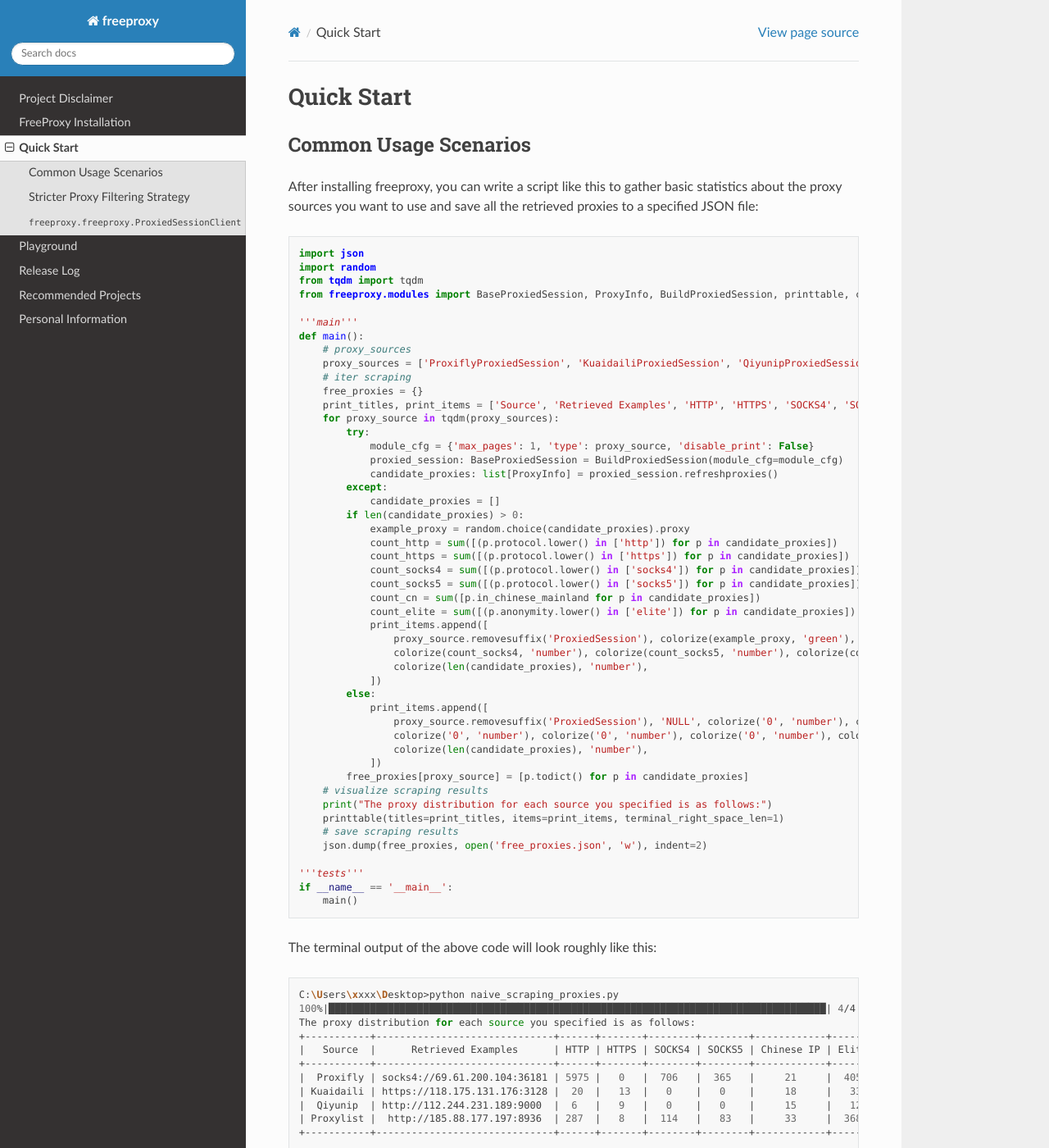
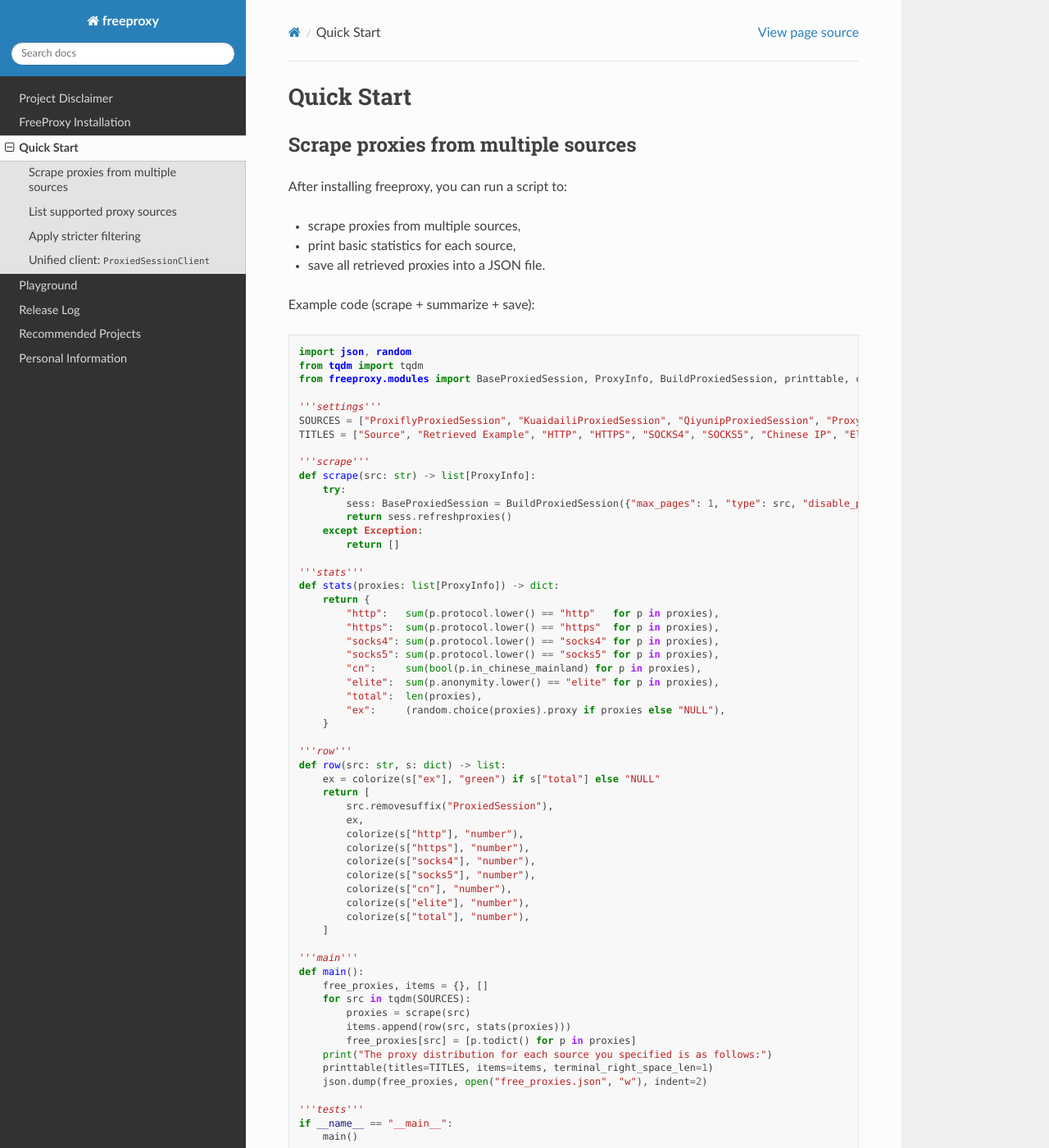
Before and after one commit to CharlesPikachu/freeproxy, a Sphinx documentation site: the page built from docs/Quickstart.md, in a window 1280 px wide and 1400 px high. Shown: the whole window at 82% size. Built offline with Sphinx 7.4.7 and the Read the Docs theme 3.1.0, drawn with Linux system fonts in a browser that asks for light colours; some of the changed text lies outside the part shown.

Commit message:
update docs

````diff
--- a/docs/Quickstart.md
+++ b/docs/Quickstart.md
@@ -1,79 +1,96 @@
 # Quick Start
 
-#### Common Usage Scenarios
+#### Scrape proxies from multiple sources
 
-After installing freeproxy, you can write a script like this to gather basic statistics about the proxy sources you want to use and save all the retrieved proxies to a specified JSON file:
+After installing freeproxy, you can run a script to:
+
+- scrape proxies from multiple sources,
+- print basic statistics for each source,
+- save all retrieved proxies into a JSON file.
+
+Example code (scrape + summarize + save):
 
 ```python
-import json
-import random
+import json, random
 from tqdm import tqdm
 from freeproxy.modules import BaseProxiedSession, ProxyInfo, BuildProxiedSession, printtable, colorize
 
+'''settings'''
+SOURCES = ["ProxiflyProxiedSession", "KuaidailiProxiedSession", "QiyunipProxiedSession", "ProxylistProxiedSession"]
+TITLES = ["Source", "Retrieved Example", "HTTP", "HTTPS", "SOCKS4", "SOCKS5", "Chinese IP", "Elite", "Total"]
+
+'''scrape'''
+def scrape(src: str) -> list[ProxyInfo]:
+    try:
+        sess: BaseProxiedSession = BuildProxiedSession({"max_pages": 1, "type": src, "disable_print": False})
+        return sess.refreshproxies()
+    except Exception:
+        return []
+
+'''stats'''
+def stats(proxies: list[ProxyInfo]) -> dict:
+    return {
+        "http":   sum(p.protocol.lower() == "http"   for p in proxies),
+        "https":  sum(p.protocol.lower() == "https"  for p in proxies),
+        "socks4": sum(p.protocol.lower() == "socks4" for p in proxies),
+        "socks5": sum(p.protocol.lower() == "socks5" for p in proxies),
+        "cn":     sum(bool(p.in_chinese_mainland) for p in proxies),
+        "elite":  sum(p.anonymity.lower() == "elite" for p in proxies),
+        "total":  len(proxies),
+        "ex":     (random.choice(proxies).proxy if proxies else "NULL"),
+    }
+
+'''row'''
+def row(src: str, s: dict) -> list:
+    ex = colorize(s["ex"], "green") if s["total"] else "NULL"
+    return [
+        src.removesuffix("ProxiedSession"),
+        ex,
+        colorize(s["http"], "number"),
+        colorize(s["https"], "number"),
+        colorize(s["socks4"], "number"),
+        colorize(s["socks5"], "number"),
+        colorize(s["cn"], "number"),
+        colorize(s["elite"], "number"),
+        colorize(s["total"], "number"),
+    ]
+
 '''main'''
 def main():
-    # proxy_sources
-    proxy_sources = ['ProxiflyProxiedSession', 'KuaidailiProxiedSession', 'QiyunipProxiedSession', 'ProxylistProxiedSession']
-    # iter scraping
-    free_proxies = {}
-    print_titles, print_items = ['Source', 'Retrieved Examples', 'HTTP', 'HTTPS', 'SOCKS4', 'SOCKS5', 'Chinese IP', 'Elite', 'Total'], []
-    for proxy_source in tqdm(proxy_sources):
-        try:
-            module_cfg = {'max_pages': 1, 'type': proxy_source, 'disable_print': False}
-            proxied_session: BaseProxiedSession = BuildProxiedSession(module_cfg=module_cfg)
-            candidate_proxies: list[ProxyInfo] = proxied_session.refreshproxies()
-        except:
-            candidate_proxies = []
-        if len(candidate_proxies) > 0:
-            example_proxy = random.choice(candidate_proxies).proxy
-            count_http = sum([(p.protocol.lower() in ['http']) for p in candidate_proxies])
-            count_https = sum([(p.protocol.lower() in ['https']) for p in candidate_proxies])
-            count_socks4 = sum([(p.protocol.lower() in ['socks4']) for p in candidate_proxies])
-            count_socks5 = sum([(p.protocol.lower() in ['socks5']) for p in candidate_proxies])
-            count_cn = sum([p.in_chinese_mainland for p in candidate_proxies])
-            count_elite = sum([(p.anonymity.lower() in ['elite']) for p in candidate_proxies])
-            print_items.append([
-                proxy_source.removesuffix('ProxiedSession'), colorize(example_proxy, 'green'), colorize(count_http, 'number'), colorize(count_https, 'number'),
-                colorize(count_socks4, 'number'), colorize(count_socks5, 'number'), colorize(count_cn, 'number'), colorize(count_elite, 'number'),
-                colorize(len(candidate_proxies), 'number'),
-            ])
-        else:
-            print_items.append([
-                proxy_source.removesuffix('ProxiedSession'), 'NULL', colorize('0', 'number'), colorize('0', 'number'),
-                colorize('0', 'number'), colorize('0', 'number'), colorize('0', 'number'), colorize('0', 'number'),
-                colorize(len(candidate_proxies), 'number'),
-            ])
-        free_proxies[proxy_source] = [p.todict() for p in candidate_proxies]
-    # visualize scraping results
+    free_proxies, items = {}, []
+    for src in tqdm(SOURCES):
+        proxies = scrape(src)
+        items.append(row(src, stats(proxies)))
+        free_proxies[src] = [p.todict() for p in proxies]
     print("The proxy distribution for each source you specified is as follows:")
-    printtable(titles=print_titles, items=print_items, terminal_right_space_len=1)
-    # save scraping results
-    json.dump(free_proxies, open('free_proxies.json', 'w'), indent=2)
+    printtable(titles=TITLES, items=items, terminal_right_space_len=1)
+    json.dump(free_proxies, open("free_proxies.json", "w"), indent=2)
 
 '''tests'''
-if __name__ == '__main__':
+if __name__ == "__main__":
     main()
 ```
 
-The terminal output of the above code will look roughly like this:
+Example output (terminal):
 
 ```bash
-C:\Users\xxxx\Desktop>python naive_scraping_proxies.py
-100%|████████████████████████████████████████████████████████████████████████████████████| 4/4 [00:37<00:00,  9.38s/it]
+C:\Users\Charles\Desktop>python test.py
+KuaidailiProxiedSession >>> adding country_code: 37it [00:05,  6.57it/s]                 | 1/4 [00:18<00:56, 18.95s/it]
+100%|████████████████████████████████████████████████████████████████████████████████████| 4/4 [00:28<00:00,  7.17s/it]
 The proxy distribution for each source you specified is as follows:
-+-----------+------------------------------+------+-------+--------+--------+------------+-------+-------+
-|   Source  |      Retrieved Examples      | HTTP | HTTPS | SOCKS4 | SOCKS5 | Chinese IP | Elite | Total |
-+-----------+------------------------------+------+-------+--------+--------+------------+-------+-------+
-|  Proxifly | socks4://69.61.200.104:36181 | 5975 |   0   |  706   |  365   |     21     |  4052 |  7046 |
-| Kuaidaili | https://118.175.131.176:3128 |  20  |   13  |   0    |   0    |     18     |   33  |   33  |
-|  Qiyunip  | http://112.244.231.189:9000  |  6   |   9   |   0    |   0    |     15     |   12  |   15  |
-| Proxylist |  http://185.88.177.197:8936  | 287  |   8   |  114   |   83   |     33     |  368  |  492  |
-+-----------+------------------------------+------+-------+--------+--------+------------+-------+-------+
++-----------+-------------------------------+------+-------+--------+--------+------------+-------+-------+
+|   Source  |       Retrieved Example       | HTTP | HTTPS | SOCKS4 | SOCKS5 | Chinese IP | Elite | Total |
++-----------+-------------------------------+------+-------+--------+--------+------------+-------+-------+
+|  Proxifly |   http://195.231.69.203:443   | 5112 |   0   |  1043  |  477   |     48     |  2157 |  6632 |
+| Kuaidaili |   http://113.45.158.25:3128   |  20  |   13  |   0    |   0    |     19     |   33  |   33  |
+|  Qiyunip  |   https://114.103.88.18:8089  |  6   |   9   |   0    |   0    |     15     |   14  |   15  |
+| Proxylist | socks4://184.181.217.206:4145 | 420  |   59  |  182   |  156   |     54     |  699  |  817  |
++-----------+-------------------------------+------+-------+--------+--------+------------+-------+-------+
 ```
 
-All proxies will be saved to `free_proxies.json` in the current directory, in a format similar to this:
+All proxies are saved to `free_proxies.json` in the current directory, e.g.:
 
-```
+```python
 {
   "KuaidailiProxiedSession": [
     {
@@ -93,165 +110,164 @@
       "failed_connection_default_timeout": 3600000,
       "created_at": "2025-12-03T12:43:25.018208",
       "extra": {}
-    },
-    ...
+    }
   ],
-  "ProxiflyProxiedSession": [...],
-  "QiyunipProxiedSession": [...],
-  "ProxylistProxiedSession": [...],
+  "ProxiflyProxiedSession": [],
+  "QiyunipProxiedSession": [],
+  "ProxylistProxiedSession": []
 }
 ```
 
-In the above code, you can also set the `max_pages` argument to a larger value to obtain a larger number of high-quality proxies.
+*Tip: Increase `max_pages` to fetch more proxies from each source.*
 
-You can also enter the following command in the terminal to list all proxy sources supported by your current version of freeproxy:
+#### List supported proxy sources
+
+To list all proxy sources supported by your current freeproxy version:
 
 ```bash
 python -c "from freeproxy.modules import ProxiedSessionBuilder; print(ProxiedSessionBuilder.REGISTERED_MODULES.keys())"
 ```
 
-Sample output is as follows:
+Example output:
 
-```python
+```bash
 dict_keys([
-  'ProxiflyProxiedSession', 'FreeproxylistProxiedSession', 'IhuanProxiedSession', 'IP89ProxiedSession', 'IP3366ProxiedSession',
-  'KuaidailiProxiedSession', 'KxdailiProxiedSession', 'ProxydailyProxiedSession', 'ProxydbProxiedSession', 'ProxyhubProxiedSession',
-  'ProxylistProxiedSession', 'QiyunipProxiedSession', 'SpysoneProxiedSession', 'Tomcat1235ProxiedSession'
+  'ProxiflyProxiedSession', 'FreeproxylistProxiedSession', 'IhuanProxiedSession', 'IP89ProxiedSession',
+  'IP3366ProxiedSession', 'KuaidailiProxiedSession', 'KxdailiProxiedSession', 'ProxydailyProxiedSession',
+  'ProxydbProxiedSession', 'ProxyhubProxiedSession', 'ProxylistProxiedSession', 'QiyunipProxiedSession',
+  'SpysoneProxiedSession', 'Tomcat1235ProxiedSession', 'DatabayProxiedSession', 'FineProxyProxiedSession',
+  'IPLocateProxiedSession', 'JiliuipProxiedSession', 'TheSpeedXProxiedSession', 'GeonodeProxiedSession',
+  'FreeProxyDBProxiedSession', 'ProxyScrapeProxiedSession'
 ])
 ```
 
-#### Stricter Proxy Filtering Strategy
+#### Apply stricter filtering
 
-By default, freeproxy fetches all proxies provided by the specified free proxy sources, only validating their format and performing simple de-duplication.
-If you want to further filter the crawled proxies to obtain a higher-quality proxy pool, you can do so by setting the `filter_rule` argument.
+By default, freeproxy:
 
-For example, if you want to ensure that the proxy IPs are located in mainland China, you can do the following:
+- validates proxy format,
+- de-duplicates results,
+- does not aggressively filter by geography/anonymity/speed unless you specify rules.
+
+You can enforce stricter filtering by passing `filter_rule`.
+
+Common fields in filter_rule:
+
+- `country_code`: *e.g.*, `['CN']`, `['US']`
+- `anonymity`: `elite`, `anonymous`, `transparent` (string or list)
+- `protocol`: `http`, `https`, `socks4`, `socks5` (string or list)
+- `max_tcp_ms`: maximum TCP connect latency (ms)
+- `max_http_ms`: maximum HTTP request latency to `test_url` (ms)
+
+Example A: only mainland China proxies
 
 ```python
 from freeproxy.modules.proxies import IP3366ProxiedSession
 
-ip3366_session = IP3366ProxiedSession(filter_rule={'country_code': ['CN']})
-ip3366_session.refreshproxies()
-# all obtained proxies can be accessed by `ip3366_session.candidate_proxies`
-print(ip3366_session.getrandomproxy(proxy_format='freeproxy'))
+sess = IP3366ProxiedSession(filter_rule={"country_code": ["CN"]})
+sess.refreshproxies()
+print(sess.getrandomproxy(proxy_format="freeproxy"))
 ```
 
-Sample output is as follows:
-
-```python
-ProxyInfo(
-  source='IP3366ProxiedSession',
-  protocol='https',
-  ip='114.231.82.145',
-  port='8888',
-  country_code='CN',
-  in_chinese_mainland=True,
-  anonymity='elite',
-  delay=3000,
-  test_timeout=5,
-  test_url='http://www.baidu.com',
-  test_headers={'User-Agent': 'Mozilla/5.0 (Windows NT 10.0; Win64; x64) AppleWebKit/537.36 (KHTML, like Gecko) Chrome/124.0.0.0 Safari/537.36'},
-  failed_connection_default_timeout=3600000,
-  created_at=datetime.datetime(2025, 12, 3, 14, 3, 42, 535847),
-  extra={}
-)
-```
-
-If you want high-anonymity proxies whose addresses are in the United States, you can do the following:
+Example B: US + elite anonymity
 
 ```python
 from freeproxy.modules.proxies import SpysoneProxiedSession
 
-spy_session = SpysoneProxiedSession(filter_rule={'anonymity': ['elite'], 'country_code': ['US']})
-spy_session.refreshproxies()
-# all obtained proxies can be accessed by `spy_session.candidate_proxies`
-print(spy_session.getrandomproxy(proxy_format='freeproxy'))
+sess = SpysoneProxiedSession(filter_rule={"anonymity": ["elite"], "country_code": ["US"]})
+sess.refreshproxies()
+print(sess.getrandomproxy(proxy_format="freeproxy"))
 ```
 
-Sample output is as follows:
-
-```python
-ProxyInfo(
-  source='SpysoneProxiedSession',
-  protocol='http',
-  ip='88.216.98.209',
-  port=48852,
-  country_code='US',
-  in_chinese_mainland=False,
-  anonymity='elite',
-  delay=21515,
-  test_timeout=5,
-  test_url='http://www.baidu.com',
-  test_headers={'User-Agent': 'Mozilla/5.0 (Windows NT 10.0; Win64; x64) AppleWebKit/537.36 (KHTML, like Gecko) Chrome/124.0.0.0 Safari/537.36'},
-  failed_connection_default_timeout=3600000,
-  created_at=datetime.datetime(2025, 12, 3, 14, 17, 41, 502702),
-  extra={}
-)
-```
-
-The `anonymity` argument can be either a single string or a list.
-The available options include `elite` (high anonymity proxies), `anonymous` (standard anonymous proxies), and `transparent` (transparent proxies).
-
-If you have specific requirements for the proxy type, you can set the `protocol` argument.
-If you care about server response speed, you can set the `max_tcp_ms` or `max_http_ms` arguments.
-An example code snippet can be written as follows:
+Example C: constrain protocol + speed
 
 ```python
 from freeproxy.modules.proxies import FreeproxylistProxiedSession
 
-fpl_session = FreeproxylistProxiedSession(filter_rule={'protocol': ['http', 'https'], 'max_tcp_ms': 10000, 'max_http_ms': 10000})
-fpl_session.refreshproxies()
-# all obtained proxies can be accessed by `fpl_session.candidate_proxies`
-print(fpl_session.getrandomproxy(proxy_format='freeproxy'))
+sess = FreeproxylistProxiedSession(
+    filter_rule={
+        "protocol": ["http", "https"],
+        "max_tcp_ms": 10000,
+        "max_http_ms": 10000,
+    }
+)
+sess.refreshproxies()
+print(sess.getrandomproxy(proxy_format="freeproxy"))
 ```
 
-The above code means that it only retrieves HTTP and HTTPS proxies,
-requires the TCP connection latency between your machine and the proxy server to be no more than 10,000 ms,
-and also requires the proxy server’s response time when requesting the `test_url` (which defaults to http://www.baidu.com) to be no more than 10,000 ms.
+*Note (performance): `max_tcp_ms` / `max_http_ms` may significantly slow down crawling when too many proxies are scraped, because each proxy requires additional testing.*
+*In general, it’s better to crawl first, then run a separate post-test script if you need strict speed constraints.*
 
-The `protocol` argument can be either a single string or a list.
-The available options include `http`, `https`, `socks4` and `socks5`.
+#### Unified client: `ProxiedSessionClient`
 
-Currently, the implementation of freeproxy does not use asynchronous operations or spawn a large number of threads for parallel testing.
-Therefore, when too many proxies are scraped, setting `max_tcp_ms` or `max_http_ms` can cause the program to freeze for a long time.
-In general, it is not recommended to use these two speed-test arguments during crawling; if needed, you can run a separate script to test the proxies after the crawl is finished.
+`ProxiedSessionClient` provides a unified interface across proxy sources and behaves like a `requests.Session` with an automatically maintained proxy pool.
 
-#### `freeproxy.freeproxy.ProxiedSessionClient`
+- It keeps a proxy pool where all proxies satisfy your `filter_rule`.
+- Each `.get()` / `.post()` consumes at least one proxy.
+- When the pool is low, it automatically replenishes proxies by scraping again.
 
-`ProxiedSessionClient` provides a unified interface for all supported proxy sources. You can call it as shown in the following example:
+Minimal example:
 
 ```python
 from freeproxy.freeproxy import ProxiedSessionClient
 
-proxy_sources = ['KuaidailiProxiedSession']
-init_proxied_session_cfg = {'filter_rule': {'country_code': ['CN', 'US']}}
-proxied_session_client = ProxiedSessionClient(proxy_sources=proxy_sources, init_proxied_session_cfg=init_proxied_session_cfg)
+proxy_sources = ["KuaidailiProxiedSession"]
+init_proxied_session_cfg = {"filter_rule": {"country_code": ["CN", "US"]}}
+client = ProxiedSessionClient(
+    proxy_sources=proxy_sources, init_proxied_session_cfg=init_proxied_session_cfg,
+)
 headers = {
-    'User-Agent': 'Mozilla/5.0 (Windows NT 10.0; Win64; x64) AppleWebKit/537.36 (KHTML, like Gecko) Chrome/98.0.4758.102 Safari/537.36'
+    "User-Agent": "Mozilla/5.0 (Windows NT 10.0; Win64; x64) AppleWebKit/537.36 (KHTML, like Gecko) Chrome/98.0.4758.102 Safari/537.36"
 }
-resp = proxied_session_client.get('https://space.bilibili.com/406756145', headers=headers)
+resp = client.get("https://space.bilibili.com/406756145", headers=headers)
 print(resp.text)
 ```
 
-When using freeproxy as a third-party package, if you don’t want it to print too much extra information, you can set `disable_print=True`, for example:`
+Quiet mode (suppress logs):
 
 ```python
 from freeproxy import freeproxy
 
-proxy_sources = ['ProxydbProxiedSession']
-proxied_session_client = freeproxy.ProxiedSessionClient(proxy_sources=proxy_sources, disable_print=True)
+client = freeproxy.ProxiedSessionClient(
+    proxy_sources=["ProxydbProxiedSession"], disable_print=True,
+)
 ```
 
-`ProxiedSessionClient` automatically maintains a proxy pool in which all proxies satisfy the `filter_rule` criteria.
-Each time you call the `.get` or `.post` method, it will consume at least one proxy from the pool, and when the pool is running low,
-it will automatically fetch and replenish more proxies.
-The usage of `.get` and `.post` is exactly the same as `requests.get` and `requests.post`.
+Init arguments:
 
-The arguments supported when initializing the `ProxiedSessionClient` class are as follows:
+- `proxy_sources (list[str])`: proxy sources to use.
+- `init_proxied_session_cfg (dict)`: session config; supports:
+  - `max_pages`: pages to fetch per source
+  - `filter_rule`: filtering rules described above
+  - plus standard `requests.Session` options
+- `disable_print (bool)`: suppress proxy usage logs.
+- `max_tries (int)`: max attempts per `.get()` / `.post()` call.
 
-- `proxy_sources` (`list`): The proxy sources to use. Currently supported proxies see [Supported Proxy Sources](https://github.com/CharlesPikachu/freeproxy?tab=readme-ov-file#-supported-proxy-sources) or call `from freeproxy.modules import ProxiedSessionBuilder; print(ProxiedSessionBuilder.REGISTERED_MODULES.keys())`.
-- `init_proxied_session_cfg` (`dict`): Accepts the same options as `requests.Session`, plus an extra `max_pages` field and an extra `filter_rule` field that specifies how many pages of proxies to fetch from each free source and the rules to filter fetched proxies.
-- `disable_print` (`bool`): Whether to suppress proxy usage logs in the terminal.
-- `max_tries` (`int`): The maximum number of attempts for each `.get` and `.post` call.
+Example: filter scraped proxies via the unified client
 
-You can refer to freeproxy’s source code to unlock more features. The overall codebase is not very large.
+```python
+from freeproxy.freeproxy import ProxiedSessionClient
+
+client = ProxiedSessionClient(
+    proxy_sources=["KuaidailiProxiedSession"],
+    init_proxied_session_cfg={
+        "max_pages": 2,
+        "filter_rule": {
+            "country_code": ["US"],
+            "anonymity": ["elite"],
+            "protocol": ["http", "https"],
+        },
+    },
+    disable_print=False,
+    max_tries=3,
+)
+resp = client.get("https://httpbin.org/ip", timeout=10)
+print(resp.json())
+resp = client.get("https://httpbin.org/anything", timeout=15)
+print(resp.json())
+print("origin:", resp.json().get("origin"))
+print("X-Forwarded-For:", resp.json()["headers"].get("X-Forwarded-For"))
+print("Forwarded:", resp.json()["headers"].get("Forwarded"))
+```
+
+*Final note: you can refer to freeproxy’s source code to unlock more features, the overall codebase is small and easy to navigate.*
````
Also changed, not shown: 1 other file.
